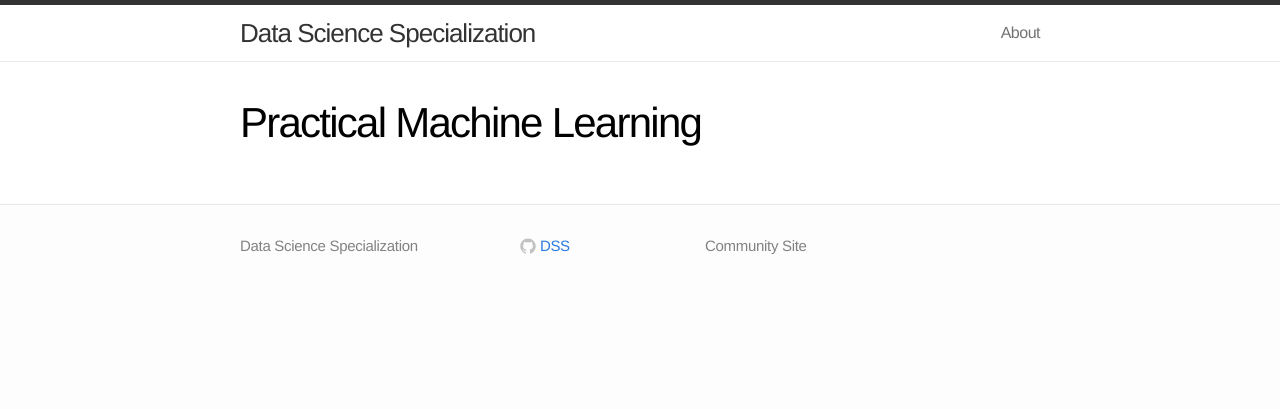
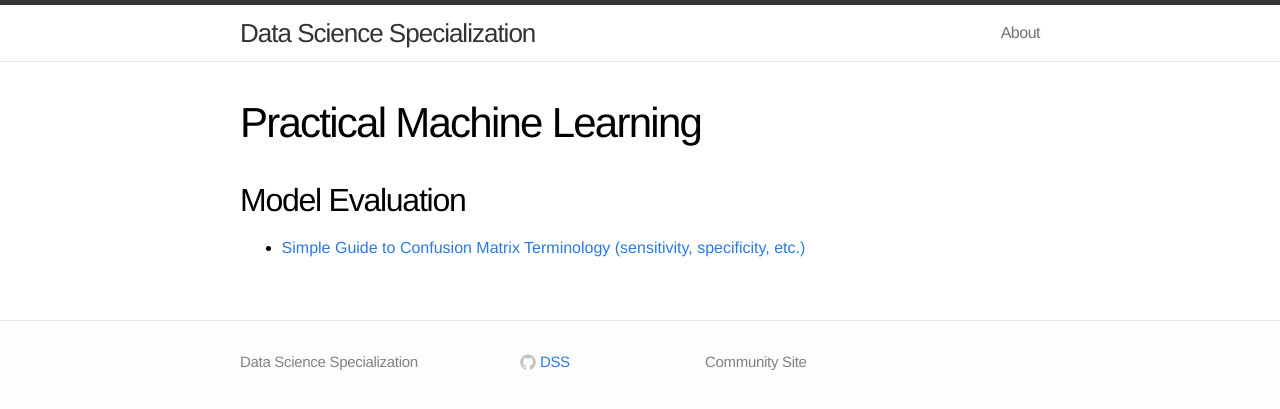
Before and after one commit to DataScienceSpecialization/DataScienceSpecialization.github.io, a Jekyll site: the page built from pml.md, in a window 1280 px wide. Shown: the top 409 px of the page. Built offline with Jekyll 4.4.1, drawn with Linux system fonts in a browser that asks for light colours.

Commit message:
add link to Practical Machine Learning

```diff
--- a/pml.md
+++ b/pml.md
@@ -3,3 +3,7 @@ layout: page
 title: Practical Machine Learning
 permalink: /pml/
 ---
+
+## Model Evaluation
+
+- [Simple Guide to Confusion Matrix Terminology (sensitivity, specificity, etc.)](http://www.dataschool.io/simple-guide-to-confusion-matrix-terminology/)
```
